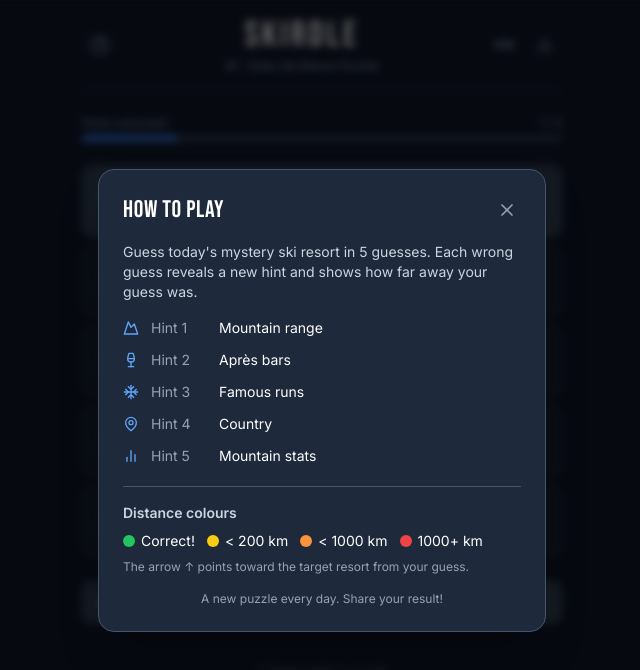
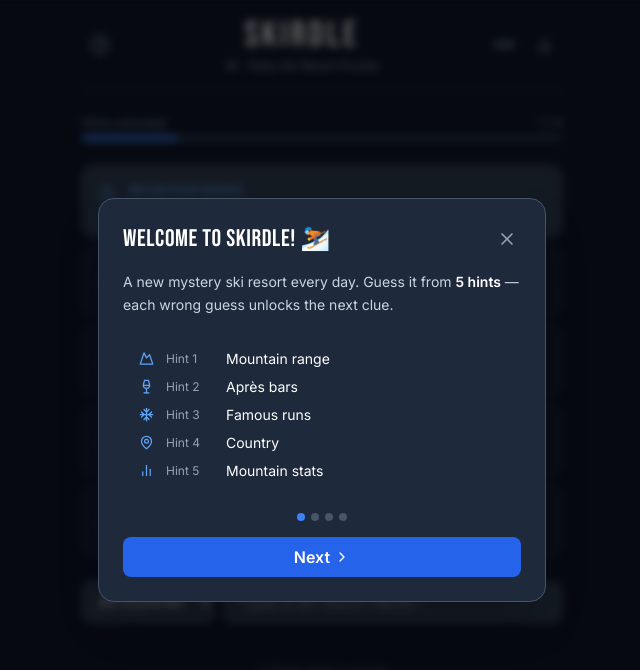
Before and after one commit to cattfluck/anthropic-claude-code, a React (Vite) app: page / in a window 1280 px wide. Both pictures are taken after a click on the button 418 px from the left and 45 px from the top of the page. Shown: the top 670 px of the page, without its empty margins (318-958 px from the left). Built offline with nearby package versions, Linux system fonts and the light colour scheme.

Commit message:
feat: 4-step visual tutorial for first time players
https://claude.ai/code/session_01BW3415wGw5QXCuXyYvbS1M

```diff
--- a/src/components/modals/HowToPlayModal.tsx
+++ b/src/components/modals/HowToPlayModal.tsx
@@ -1,45 +1,141 @@
+import { useState } from 'react'
 import { Modal } from './Modal'
-import { Mountain, Wine, Snowflake, BarChart2, MapPin } from 'lucide-react'
+import { Button } from '../ui/Button'
+import { Mountain, Wine, Snowflake, MapPin, BarChart2, Lock, ChevronRight, ChevronLeft } from 'lucide-react'
 
 interface HowToPlayModalProps {
   onClose: () => void
 }
 
+const steps = [
+  {
+    title: 'Welcome to Skirdle! ⛷️',
+    content: (
+      <div className="space-y-4">
+        <p className="text-slate-300 text-sm leading-relaxed">
+          A new mystery ski resort every day. Guess it from <span className="text-white font-semibold">5 hints</span> — each wrong guess unlocks the next clue.
+        </p>
+        <div className="bg-slate-800 rounded-xl p-4 space-y-2">
+          {[
+            { icon: Mountain, label: 'Hint 1', desc: 'Mountain range', color: 'text-blue-400' },
+            { icon: Wine, label: 'Hint 2', desc: 'Après bars', color: 'text-blue-400' },
+            { icon: Snowflake, label: 'Hint 3', desc: 'Famous runs', color: 'text-blue-400' },
+            { icon: MapPin, label: 'Hint 4', desc: 'Country', color: 'text-blue-400' },
+            { icon: BarChart2, label: 'Hint 5', desc: 'Mountain stats', color: 'text-blue-400' },
+          ].map(({ icon: Icon, label, desc, color }) => (
+            <div key={label} className="flex items-center gap-3 text-sm">
+              <Icon size={15} className={`${color} shrink-0`} />
+              <span className="text-slate-400 w-12 shrink-0 text-xs">{label}</span>
+              <span className="text-white">{desc}</span>
+            </div>
+          ))}
+        </div>
+      </div>
+    ),
+  },
+  {
+    title: 'Reading the hints',
+    content: (
+      <div className="space-y-3">
+        <p className="text-slate-300 text-sm">Hint 1 is always visible. Locked hints look like this:</p>
+        <div className="rounded-xl border border-slate-600 bg-mountain-mid p-4 opacity-60 flex items-center gap-3">
+          <Lock size={15} className="text-slate-500 shrink-0" />
+          <div>
+            <p className="text-xs font-semibold text-slate-500 uppercase tracking-wide">Après Bars</p>
+            <p className="text-sm text-slate-500">Unlocks after your next guess</p>
+          </div>
+        </div>
+        <p className="text-slate-300 text-sm">A revealed hint looks like this:</p>
+        <div className="rounded-xl border border-slate-500 bg-slate-700 p-4 flex items-start gap-3">
+          <Mountain size={17} className="text-blue-400 shrink-0 mt-0.5" />
+          <div>
+            <p className="text-xs font-semibold text-blue-400 uppercase tracking-wide">Mountain Range</p>
+            <p className="text-sm text-white font-medium mt-0.5">Rocky Mountains</p>
+          </div>
+        </div>
+        <p className="text-slate-400 text-xs">Use the clues to narrow down your guess!</p>
+      </div>
+    ),
+  },
+  {
+    title: 'Making a guess',
+    content: (
+      <div className="space-y-3">
+        <p className="text-slate-300 text-sm">Type a resort name in the search box. Filter by country to narrow it down.</p>
+        <div className="bg-slate-800 rounded-xl p-3 flex gap-2 items-center">
+          <div className="bg-slate-700 border border-slate-600 rounded-lg px-3 py-1.5 text-xs text-slate-400">🌍 France</div>
+          <div className="flex-1 bg-slate-700 border border-slate-600 rounded-lg px-3 py-1.5 text-xs text-slate-400">Chamonix…</div>
+        </div>
+        <p className="text-slate-300 text-sm">After a wrong guess you'll see:</p>
+        <div className="bg-slate-800 rounded-lg px-4 py-3 flex items-center gap-3">
+          <span className="text-slate-500 text-sm w-4">1</span>
+          <span className="flex-1 text-white text-sm font-medium">Chamonix Mont-Blanc</span>
+          <span className="text-lg" style={{ display: 'inline-block', transform: 'rotate(45deg)' }}>↑</span>
+          <span className="bg-orange-400 text-white text-xs font-bold px-3 py-1 rounded-full">643 km</span>
+        </div>
+        <p className="text-slate-400 text-xs">The arrow points toward the mystery resort from your guess. The colour shows how close you are.</p>
+      </div>
+    ),
+  },
+  {
+    title: 'Distance colours',
+    content: (
+      <div className="space-y-4">
+        <p className="text-slate-300 text-sm">The badge colour tells you how close your guess was:</p>
+        <div className="space-y-2.5">
+          {[
+            { color: 'bg-green-500', label: 'Correct!', desc: 'That\'s the resort 🎿' },
+            { color: 'bg-yellow-400', label: '< 200 km', desc: 'Very close — same region' },
+            { color: 'bg-orange-400', label: '< 1,000 km', desc: 'Same country or nearby' },
+            { color: 'bg-red-500', label: '1,000+ km', desc: 'Different part of the world' },
+          ].map(({ color, label, desc }) => (
+            <div key={label} className="flex items-center gap-3">
+              <span className={`${color} text-white text-xs font-bold px-3 py-1 rounded-full w-24 text-center shrink-0`}>{label}</span>
+              <span className="text-slate-300 text-sm">{desc}</span>
+            </div>
+          ))}
+        </div>
+        <p className="text-slate-400 text-xs mt-2">You have <span className="text-white font-semibold">5 guesses</span> — one per hint. Good luck! 🏔️</p>
+      </div>
+    ),
+  },
+]
+
 export function HowToPlayModal({ onClose }: HowToPlayModalProps) {
+  const [step, setStep] = useState(0)
+  const isLast = step === steps.length - 1
+
   return (
-    <Modal title="HOW TO PLAY" onClose={onClose}>
-      <p className="text-slate-300 text-sm mb-4">
-        Guess today's mystery ski resort in 5 guesses. Each wrong guess reveals a new hint and shows how far away your guess was.
-      </p>
+    <Modal title={steps[step].title} onClose={onClose}>
+      <div className="min-h-[220px]">
+        {steps[step].content}
+      </div>
 
-      <div className="space-y-3 mb-5">
-        {[
-          { icon: Mountain, label: 'Hint 1', desc: 'Mountain range' },
-          { icon: Wine, label: 'Hint 2', desc: 'Après bars' },
-          { icon: Snowflake, label: 'Hint 3', desc: 'Famous runs' },
-          { icon: MapPin, label: 'Hint 4', desc: 'Country' },
-          { icon: BarChart2, label: 'Hint 5', desc: 'Mountain stats' },
-        ].map(({ icon: Icon, label, desc }) => (
-          <div key={label} className="flex items-center gap-3 text-sm">
-            <Icon size={16} className="text-blue-400 shrink-0" />
-            <span className="text-slate-400 w-14 shrink-0">{label}</span>
-            <span className="text-white">{desc}</span>
-          </div>
+      {/* Step dots */}
+      <div className="flex justify-center gap-1.5 my-4">
+        {steps.map((_, i) => (
+          <button
+            key={i}
+            onClick={() => setStep(i)}
+            className={`w-2 h-2 rounded-full transition-colors ${i === step ? 'bg-blue-500' : 'bg-slate-600'}`}
+            aria-label={`Go to step ${i + 1}`}
+          />
         ))}
       </div>
 
-      <div className="space-y-2 text-sm border-t border-slate-600 pt-4">
-        <p className="text-slate-300 font-semibold">Distance colours</p>
-        <div className="flex gap-3 flex-wrap">
-          <span className="flex items-center gap-1.5"><span className="w-3 h-3 rounded-full bg-green-500 inline-block" /> Correct!</span>
-          <span className="flex items-center gap-1.5"><span className="w-3 h-3 rounded-full bg-yellow-400 inline-block" /> &lt; 200 km</span>
-          <span className="flex items-center gap-1.5"><span className="w-3 h-3 rounded-full bg-orange-400 inline-block" /> &lt; 1000 km</span>
-          <span className="flex items-center gap-1.5"><span className="w-3 h-3 rounded-full bg-red-500 inline-block" /> 1000+ km</span>
-        </div>
-        <p className="text-slate-400 text-xs mt-2">The arrow ↑ points toward the target resort from your guess.</p>
+      <div className="flex gap-3">
+        {step > 0 && (
+          <Button variant="ghost" onClick={() => setStep(s => s - 1)} className="flex items-center gap-1">
+            <ChevronLeft size={16} /> Back
+          </Button>
+        )}
+        <Button
+          className="flex-1 flex items-center justify-center gap-1"
+          onClick={isLast ? onClose : () => setStep(s => s + 1)}
+        >
+          {isLast ? "Let's play!" : (<>Next <ChevronRight size={16} /></>)}
+        </Button>
       </div>
-
-      <p className="text-slate-400 text-xs mt-4 text-center">A new puzzle every day. Share your result!</p>
     </Modal>
   )
 }
```
